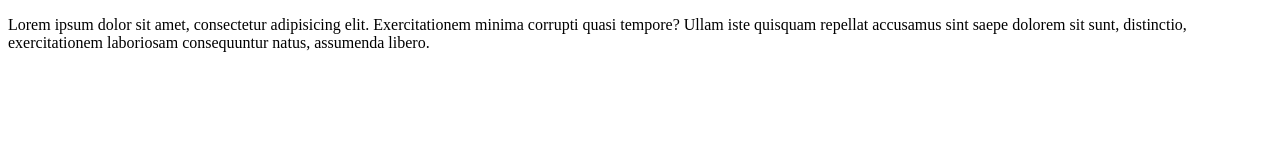
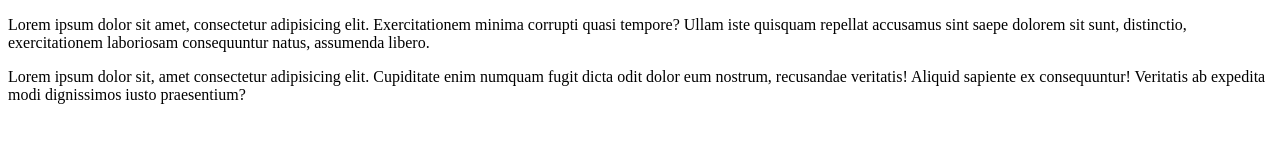
Before and after one commit to kib-ran/study, a plain HTML site: page index.html in a window 1280 px wide. Drawn offline with Linux system fonts and the light colour scheme.

Commit message:
i added another paragraph

```diff
--- a/index.html
+++ b/index.html
@@ -7,5 +7,6 @@
 </head>
 <body>
     <p>Lorem ipsum dolor sit amet, consectetur adipisicing elit. Exercitationem minima corrupti quasi tempore? Ullam iste quisquam repellat accusamus sint saepe dolorem sit sunt, distinctio, exercitationem laboriosam consequuntur natus, assumenda libero.</p>
+    <p>Lorem ipsum dolor sit, amet consectetur adipisicing elit. Cupiditate enim numquam fugit dicta odit dolor eum nostrum, recusandae veritatis! Aliquid sapiente ex consequuntur! Veritatis ab expedita modi dignissimos iusto praesentium?</p>
 </body>
 </html>
```
